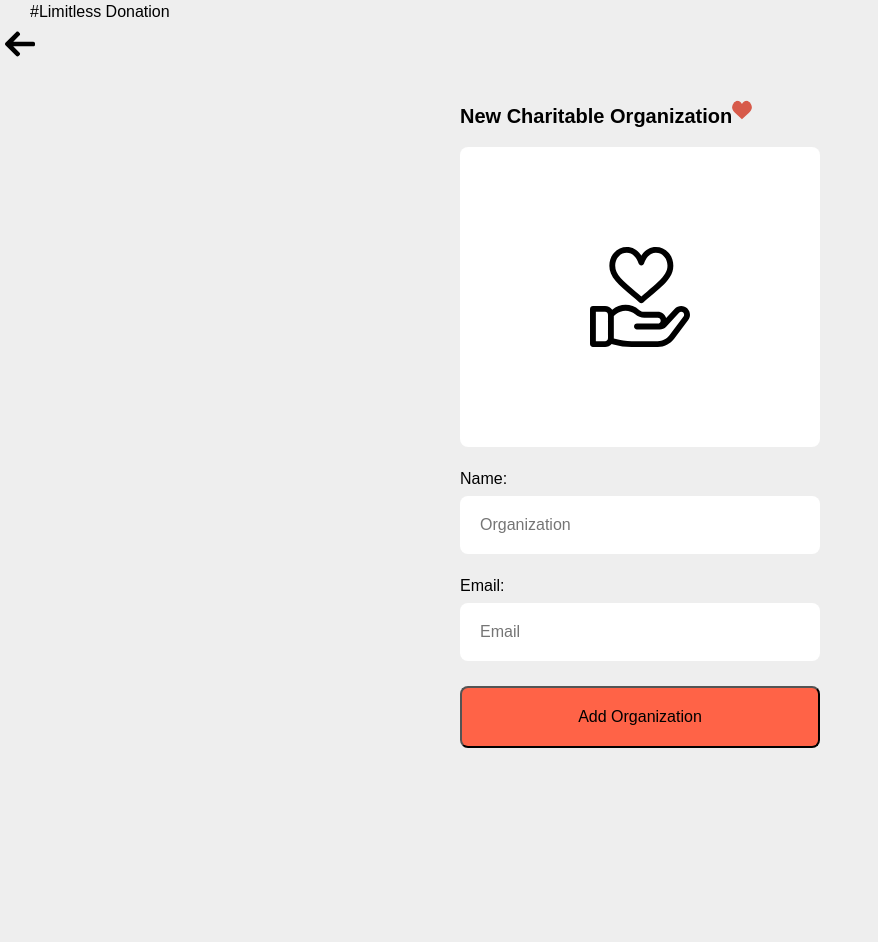
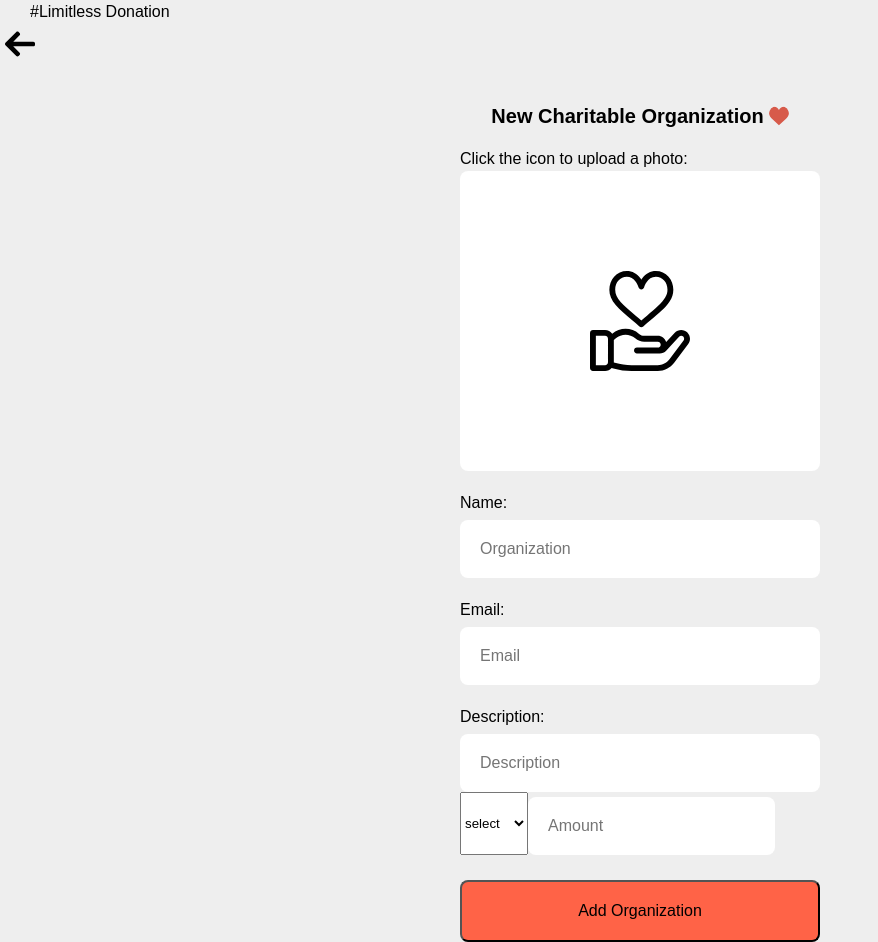
Before and after one commit to jaemin-han/Limitless-Donation, a React (Create React App) app: page /create in a window 1280 px wide. Shown: the whole page, without its empty margins (0-878 px from the left). Before the commit the page ends 800 px from the top, so only its background shows below. Built offline with nearby package versions, Linux system fonts and the light colour scheme; no server answers.

Commit message:
input data rendering last checkbox in progress & style complete

```diff
--- a/package.json
+++ b/package.json
@@ -19,8 +19,7 @@
   },
   "scripts": {
     "build-css": "node-sass-chokidar src/ -o src/",
-    "watch-css": "npm run build-css && node-sass-chokidar src/ -o src/ --watch --recursive",
-    "start": "react-scripts start",
+    "start": "react-scripts start && node server.js && npm run build-css && node-sass-chokidar src/ -o src/ --watch --recursive",
     "build": "react-scripts build",
     "test": "react-scripts test --env=jsdom",
     "eject": "react-scripts eject"
--- a/server.js
+++ b/server.js
@@ -34,9 +34,9 @@ app.delete('/orgData/:id', (req, res) => {
 });
 
 app.post('/orgData', bodyParser.json(), (req, res) => {
-  const { name, email } = req.body
+  const { name, email, imageURL, description, fruit, fruitcount} = req.body
 
-  if (name && email) {
+  if (name && email && imageURL && description && fruit && fruitcount) {
     res.send(orgData.add(req.token, req.body))
   } else {
     res.status(403).send({
--- a/src/AddNewLocation.js
+++ b/src/AddNewLocation.js
@@ -29,17 +29,41 @@ class AddNewLocation extends React.Component {
                         <p className='new-heart'></p>
                     </div>
 
-                    <ImageUpload
-                        className='image-upload'
-                        name='imageURL'
-                        maxHeight={100}
-                    />
+                    <div>
+                        <span>Click the icon to upload a photo:</span>
+                        <ImageUpload
+                            className='image-upload'
+                            name='imageURL'
+                            maxHeight={100}
+                        />
+                    </div>
+
 
                     <div className='create-input-form'>
                         <span>Name:</span>
                         <input type='text' name='name' placeholder='Organization'/>
                         <span>Email:</span>
                         <input type='text' name='email' placeholder='Email'/>
+                        <span>Description:</span>
+                        <input type='text' name='description' placeholder='Description'/>
+                        <div className='test'>
+                            <select name='fruit'>
+                                <option value='select'>select</option>
+                                <option value='banana'>Banana</option>
+                                <option value='apple'>Apple</option>
+                                <option value='peach'>Peach</option>
+                                <option value='orange'>Orange</option>
+                            </select>
+                            <input type='number' name='fruitcount' placeholder='Amount'/>
+                        </div>
+
+
+                        {/* <form name='fruitoption'>
+                            <input type='checkbox' value='apple'/>Apple
+                            <input type='checkbox' value='orange'/>Orange
+                            <input type='checkbox' value='banana'/>Banana
+                        </form> */}
+
                         <button>Add Organization</button>
                     </div>
                 </form>
--- a/src/App.css
+++ b/src/App.css
@@ -15,6 +15,10 @@ body {
 
 body, .app {
   background: #eeeeee; }
+
+a {
+  text-decoration: none;
+  color: #000000; }
 
 .logo {
   font-weight: 400;
@@ -86,19 +90,22 @@ body, .app {
     justify-content: center; } }
 
 .charity-list-item {
-  margin: 30px;
+  margin: 20px;
   padding: 20px;
   background: white;
-  display: flex; }
+  display: flex;
+  flex-direction: column;
+  width: 490px; }
 
 .org-image {
-  width: 150px;
+  width: 220px;
   height: 150px;
-  margin-right: 20px;
   background-repeat: no-repeat;
   background: center;
   background-size: cover;
-  flex-shrink: 0; }
+  flex-shrink: 0;
+  margin: 0 auto;
+  background-size: 100% 100%; }
 
 .organization-details {
   padding-left: 20px;
@@ -106,8 +113,7 @@ body, .app {
   flex: 1;
   overflow: hidden;
   display: flex;
-  flex-direction: column;
-  justify-content: center; }
+  flex-direction: column; }
 
 .organization-details p {
   margin: 0;
@@ -147,7 +153,9 @@ body, .app {
   max-height: 400px;
   margin: 0 auto; }
   .create-new-organization .create-title {
-    display: flex; }
+    display: flex;
+    justify-content: center;
+    align-items: center; }
     .create-new-organization .create-title h2 {
       font-size: 20px;
       text-align: center;
@@ -159,7 +167,8 @@ body, .app {
       background-size: 20px 20px;
       background-position: center;
       background-repeat: no-repeat;
-      border-radius: 8px; }
+      border-radius: 8px;
+      margin-left: 5px; }
   .create-new-organization .create-input-form {
     display: flex;
     flex-direction: column; }
@@ -170,7 +179,8 @@ body, .app {
       padding: 20px;
       font-size: 16px;
       border-radius: 8px;
-      border: none; }
+      border: none;
+      cursor: pointer; }
     .create-new-organization .create-input-form button {
       margin-top: 25px;
       padding: 20px;
@@ -188,4 +198,8 @@ body, .app {
   background-size: 100px 100px;
   background-position: center;
   background-repeat: no-repeat;
-  border-radius: 8px; }
+  border-radius: 8px;
+  cursor: pointer; }
+
+.test {
+  display: flex; }
--- a/src/App.scss
+++ b/src/App.scss
@@ -43,10 +43,16 @@ body, .app {
 }
 
 // Custom Style Start
+a {
+  text-decoration: none;
+  color: $color-black;
+}
+
 .logo {
   font-weight: $font-weight-regular;
   padding: 5px 0 0 30px;
 }
+
 .list-organization {
   display: flex;
   justify-content: space-evenly;
@@ -72,6 +78,7 @@ body, .app {
         display: block;
         width: 150px;
         // text-decoration: blink;
+
         background-repeat: no-repeat;
         text-decoration: none !important;
         background-position: center;
@@ -137,21 +144,25 @@ body, .app {
 }
 
 .charity-list-item {
-  margin: 30px;
+  margin: 20px;
   padding: 20px;
   background: white;
   display: flex;
+  flex-direction: column;
+  // text-align: center;
+  width: 490px;
+
 }
 
 .org-image {
-  width: 150px;
+  width: 220px;
   height: 150px;
-  margin-right: 20px;
   background-repeat: no-repeat;
   background: center;
   background-size: cover;
   flex-shrink: 0;
-  //Need to center
+  margin: 0 auto;
+  background-size: 100% 100%;
 }
 
 .organization-details {
@@ -161,7 +172,7 @@ body, .app {
   overflow: hidden;
   display: flex;
   flex-direction: column;
-  justify-content: center;
+  // justify-content: center;
 }
 
 .organization-details p {
@@ -209,6 +220,8 @@ body, .app {
 
   .create-title {
     display: flex;
+    justify-content: center;
+    align-items: center;
 
     h2 {
       font-size: 20px;
@@ -225,6 +238,7 @@ body, .app {
       background-position: center;
       background-repeat: no-repeat;
       border-radius: 8px;
+      margin-left: 5px;
     }
   }
 
@@ -242,6 +256,7 @@ body, .app {
       font-size: 16px;
       border-radius: $border-raius-regular;
       border: none;
+      cursor: pointer;
     }
 
     button {
@@ -266,4 +281,9 @@ body, .app {
   background-position: center;
   background-repeat: no-repeat;
   border-radius: 8px;
+  cursor: pointer;
 }
+
+.test {
+  display: flex;
+}
--- a/src/DonationLists.js
+++ b/src/DonationLists.js
@@ -57,7 +57,6 @@ class DonationLists extends React.Component {
                     </div>
                 </div>
 
-
                 {showingAllOrganization.length !== locations.length && (
                     <div className="show-all-organization">
                         <span>Now showing {showingAllOrganization.length} of {locations.length}</span>
@@ -75,8 +74,13 @@ class DonationLists extends React.Component {
                                 }}
                             ></div>
                             <div className='organization-details'>
-                                <p>{location.name}</p>
-                                <p>{location.email}</p>
+                                <p><strong>Name:</strong> {location.name}</p>
+                                <p><strong>Email:</strong> {location.email}</p>
+                                <p><strong>Description:</strong> {location.description}</p>
+                                <div className='test'>
+                                    <p><strong>Fruit Type:</strong> {location.fruit}</p>
+                                    <p><strong style={{ paddingLeft: '5px'  }}>Count:</strong> {location.fruitcount}</p>
+                                </div>
                             </div>
                             <button
                                 onClick={() => onDeleteLocation(location)}
```
Also changed, not shown: orgData.js (+12 -3 lines), src/App.js (+0 -25 lines), src/CheckBox.js (added).
